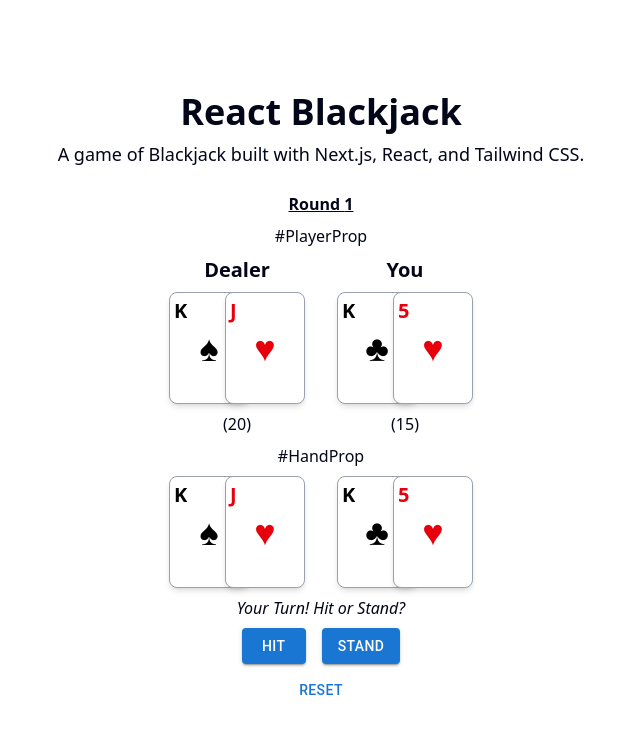
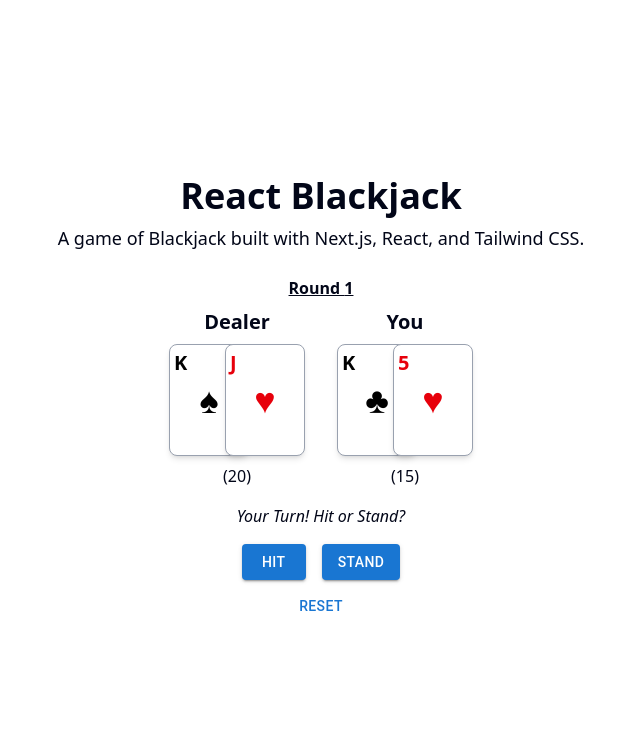
Before and after one commit to Gizmobox1/React_Blackjack, a Next.js app: page / in a window 1280 px wide. Both pictures are taken after a click on the button "START GAME". Shown: the top 734 px of the page, without its empty margins (319-959 px from the left). Built offline with nearby package versions, Linux system fonts and the light colour scheme.

Commit message:
Finished card dealing animations.

```diff
--- a/src/app/page.tsx
+++ b/src/app/page.tsx
@@ -3,12 +3,9 @@
 import React, { useState } from 'react';
 import { Card } from "@/scripts/cardDeck";
 import { Game, GameState, Player } from "@/scripts/gameLogic";
-import { PlayerProp, HandProp} from "../components/ui/blackjackComponents";
+import { PlayerProp} from "../components/ui/blackjackComponents";
 import Button from '@mui/material/Button';
-
 import { motion } from "motion/react"
-import { ClassNames } from '@emotion/react';
-import {Variants} from '@/components/ui/motionExamples';
 
 export default function page () {
 
@@ -29,17 +26,13 @@
 
   function handleStartGame () {
 
-    game.gameState="init";
-    setGameState(game.gameState);
-
     game.resetGame();
     game.roundNumber++;
-
 
     game.gameState = "playerTurn";
     setGameState(game.gameState);
 
-    //Deal initial 2 cards to each player (Animations only work properly when run asynchronously!?)
+    //Deal initial 2 cards to each player (Animations only work properly when the draw and state update run asynchronously!?)
     setTimeout(() => {
     mainPlayer.drawCards(game.deck,2);
     dealer.drawCards(game.deck,2);
@@ -76,21 +69,18 @@
 
       {game.gameState !== "init" && <h3 className='font-bold underline'>Round {game.roundNumber}</h3>}
 
-      #PlayerProp
-      <div className="flex flex-row items-center justify-center space-x-8">
-        {game.dealer.hand.length > 0 && (<PlayerProp player={dealer} />)}
+      <motion.div
+      className="flex flex-row items-center justify-center space-x-8"
+      initial="initial"
+      animate="animate"
+      >
+        {game.dealer.hand.length > 0 && (<PlayerProp player={dealer}/>)}
         {mainPlayer.hand.length > 0 && (<PlayerProp player={mainPlayer}/>)}
+      </motion.div>
+
+      <div className='mt-2 mb-2'>
+        {message()}
       </div>
-
-      #HandProp
-      <div className="flex flex-row items-center justify-center space-x-8">
-        <HandProp hand={dealerHand} />
-        <HandProp hand={playerHand} />
-      </div>
-
-      {/* <Variants /> */}
-
-      {message()}
 
       <div className="flex flex-row items-center justify-center gap-x-4">
         {game.gameState === "playerTurn" && (
@@ -108,11 +98,9 @@
           <Button variant='contained' onClick={handleStartGame} className="">Play Again</Button>
           </div>
         )}
-
       </div>
 
       {game.gameState !== "init" && <Button onClick={handleResetGame} className="">Reset</Button>}
-
 
     </div>
   )
--- a/src/components/ui/blackjackComponents.tsx
+++ b/src/components/ui/blackjackComponents.tsx
@@ -9,7 +9,11 @@
 
   const cardAnimVariants ={
     initial: { opacity: 0, scale: 2, x: 100 },
-    animate: { opacity: 1, scale: 1, x: 0 },
+    animate: { opacity: 1, scale: 1, x: 0,},
+  }
+
+  const handAnimVariants ={
+    animate: { transition: { staggerChildren: 0.2 } }
   }
 
   return (
@@ -18,11 +22,7 @@
 
         <motion.div
           className="flex flex-row -space-x-6"
-          variants={{
-            animate: { transition: { staggerChildren: 0.2 } }
-          }}
-          initial="initial"
-          animate="animate"
+          variants={handAnimVariants}
         >
           {player.hand.map((card, index) => (
             <motion.div
@@ -41,37 +41,6 @@
         <h3>({player.score}) {player.isBlackjack ? "- Blackjack!" : " "}{player.isBust ? "- Bust!" : " "}</h3>
     </div>
   );
-}
-
-export function HandProp({ hand }: { hand: Card[] }) {
-
-  const handVariants = {
-    animate: { transition: { staggerChildren: 0.2 } },
-  }
-
-  const cardVariants ={
-    initial: {opacity: 0, scale: 2, x: 100},
-    animate: {opacity: 1, scale: 1, x: 0, transition: {duration: 0.4, scale: {type: "tween", visualDuration: 0.4}}},
-  }
-
-  return (
-    <motion.div
-      className="flex flex-row -space-x-6"
-      variants={handVariants}
-      initial="initial"
-      animate="animate"
-      >
-        {hand.map((card, index) => (
-          <motion.div
-            key={index}
-            variants={cardVariants}
-          >
-            <CardProp card={card} />
-          </motion.div>
-        ))}
-    </motion.div>
-  )
-
 }
 
 export function CardProp({ card }: { card: Card }) {
```
